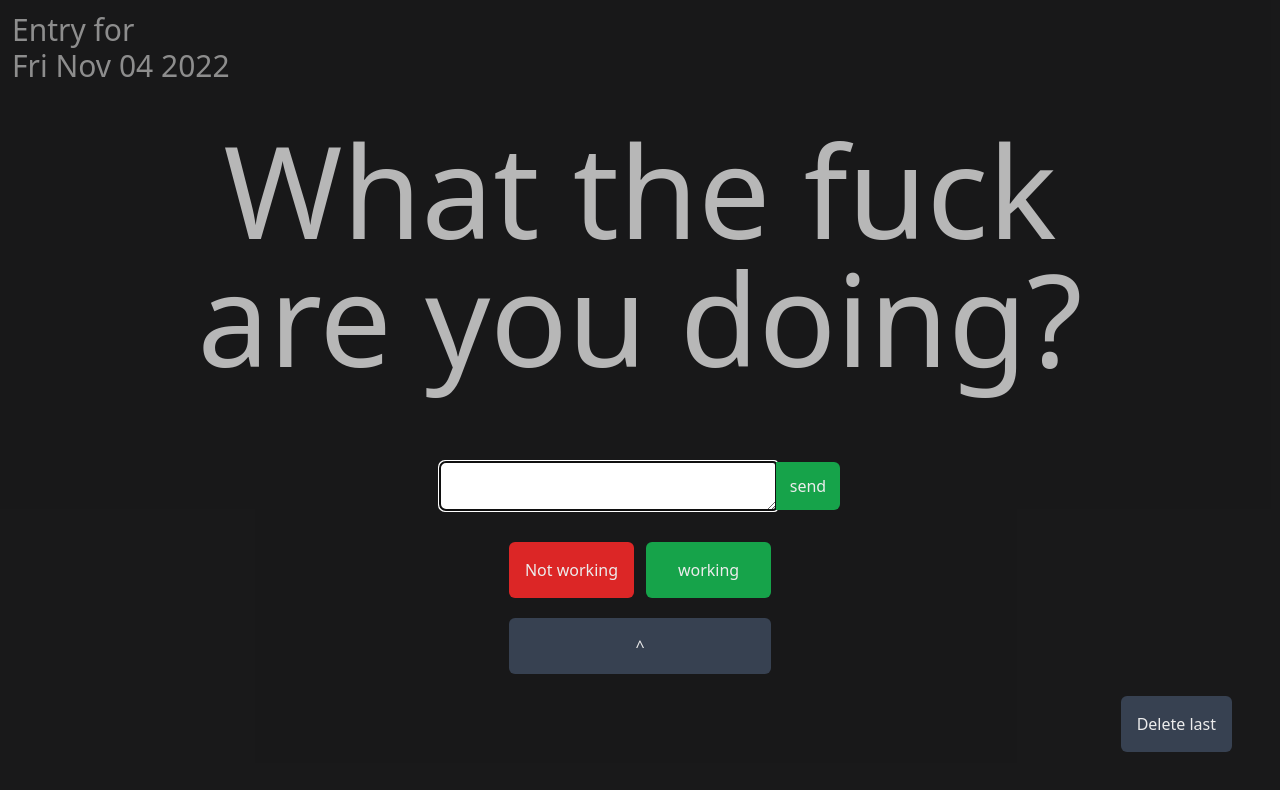
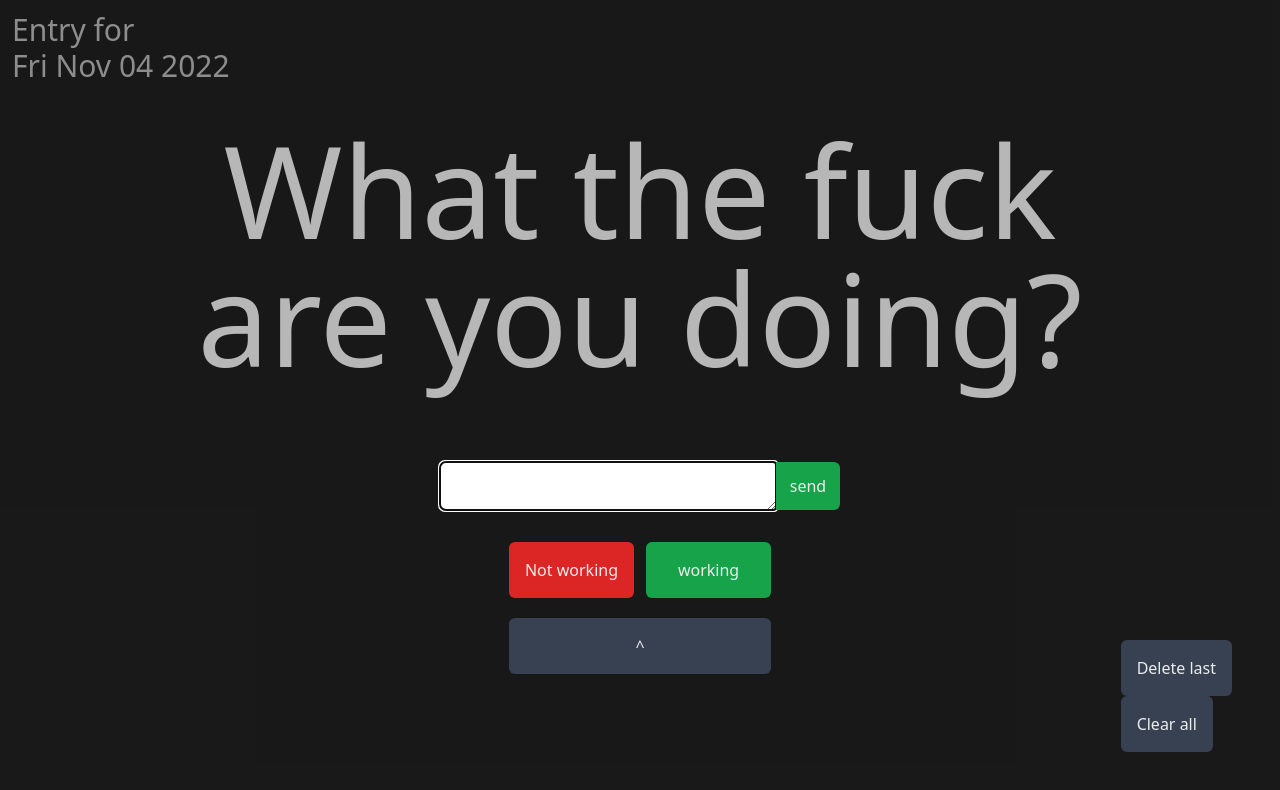
Before and after one commit to the-sides/daily-tracker, a SvelteKit app: page / in a window 1280 px wide. Shown: the top 790 px of the page. Built offline with nearby package versions, Linux system fonts and the light colour scheme.

Commit message:
Drawer status entry and clear items

```diff
--- a/src/routes/+page.svelte
+++ b/src/routes/+page.svelte
@@ -9,6 +9,7 @@
 
 	let statuses = [];
 	let statusRootElm;
+	let statusEntryOpen = true;
 
 	const saveStatus = (value) => {
 		statuses = [...statuses, value];
@@ -22,6 +23,14 @@
 		statuses = [...statuses];
 		scrollPageToEndLeft(statusRootElm);
 	};
+	const clearAllItems = () => {
+		// TODO: Prompt user first
+		statuses = [];
+	};
+
+	const flipStatusEntryOpen = () => {
+		statusEntryOpen = !statusEntryOpen;
+	}
 
 	const copyScrollToStatusRoot = (evt) => {
 		// https://alvarotrigo.com/blog/scroll-horizontally-with-mouse-wheel-vanilla-java/
@@ -45,7 +54,7 @@
 </script>
 
 <main class="relative h-[calc(100vh-24px)] w-screen">
-	<div class="fixed inset-0 min-h-screen z-10">
+	<div class="fixed inset-0 min-h-screen z-10 transition-transform duration-500 {!statusEntryOpen ? '-translate-y-full' :''}">
 		<div
 			class="relative z-10 flex flex-col items-center justify-center h-full p-8 md:p-24 text-center "
 		>
@@ -55,10 +64,11 @@
 				<Button color="red" _class="col-span-3">Not working</Button>
 				<Button color="green" _class="col-span-3">working</Button>
 				<!-- <Button callback={deleteLast}>Delete last</Button> -->
-				<Button _class="sdcale-x-150 col-span-6">^</Button>
+				<Button callback={flipStatusEntryOpen} _class="sdcale-x-150 col-span-6">^</Button>
 			</div>
 		</div>
 		<div class="bg bg-black bg-opacity-40 w-full-h-full absolute inset-0 z-0 " />
+		<Button callback={flipStatusEntryOpen} _class="absolute -bottom-24 inset-x-0 mx-auto w-48">^</Button>
 	</div>
 	<div
 		bind:this={statusRootElm}
@@ -72,5 +82,6 @@
 	</div>
 	<div class="fixed bottom-12 right-12 z-10">
 		<Button callback={deleteLast} _class="hover:bg-opacity-75">Delete last</Button>
+		<Button callback={clearAllItems} _class="hover:bg-opacity-75">Clear all</Button>
 	</div>
 </main>
```
